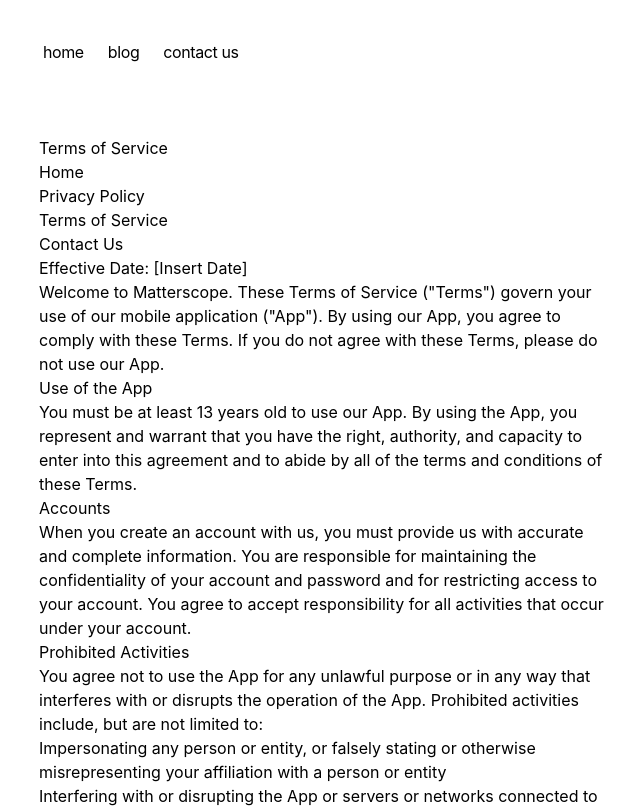
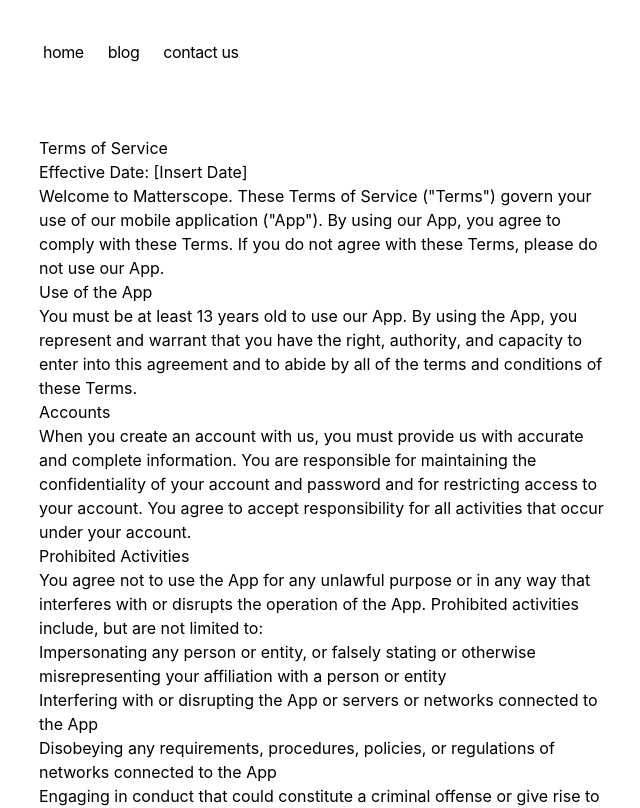
Before and after one commit to matterscope/matterscope-app-dev, a Next.js app: page /terms-of-service in a window 1280 px wide. Shown: the top 808 px of the page, without its empty margins (313-953 px from the left). Built offline with nearby package versions, Linux system fonts and the light colour scheme.

Commit message:
remove second nav

```diff
--- a/app/contact/page.tsx
+++ b/app/contact/page.tsx
@@ -7,14 +7,7 @@
       <header>
         <h1>Contact Us</h1>
       </header>
-      <nav>
-        <ul>
-          <li><Link href="/">Home</Link></li>
-          <li><Link href="/privacy-policy">Privacy Policy</Link></li>
-          <li><Link href="/terms-of-service">Terms of Service</Link></li>
-          <li><Link href="/contact">Contact Us</Link></li>
-        </ul>
-      </nav>
+
       <main>
         <section>
           <h2>We'd love to hear from you!</h2>
--- a/app/privacy-policy/page.tsx
+++ b/app/privacy-policy/page.tsx
@@ -7,14 +7,7 @@
       <header>
         <h1>Privacy Policy</h1>
       </header>
-      <nav>
-        <ul>
-          <li><Link href="/">Home</Link></li>
-          <li><Link href="/privacy-policy">Privacy Policy</Link></li>
-          <li><Link href="/terms-of-service">Terms of Service</Link></li>
-          <li><Link href="/contact">Contact Us</Link></li>
-        </ul>
-      </nav>
+
       <main>
         <section>
           <h2>Effective Date: June 06, 2024</h2>
--- a/app/terms-of-service/page.tsx
+++ b/app/terms-of-service/page.tsx
@@ -7,14 +7,7 @@
       <header>
         <h1>Terms of Service</h1>
       </header>
-      <nav>
-        <ul>
-          <li><Link href="/">Home</Link></li>
-          <li><Link href="/privacy-policy">Privacy Policy</Link></li>
-          <li><Link href="/terms-of-service">Terms of Service</Link></li>
-          <li><Link href="/contact">Contact Us</Link></li>
-        </ul>
-      </nav>
+
       <main>
         <section>
           <h2>Effective Date: [Insert Date]</h2>
```
